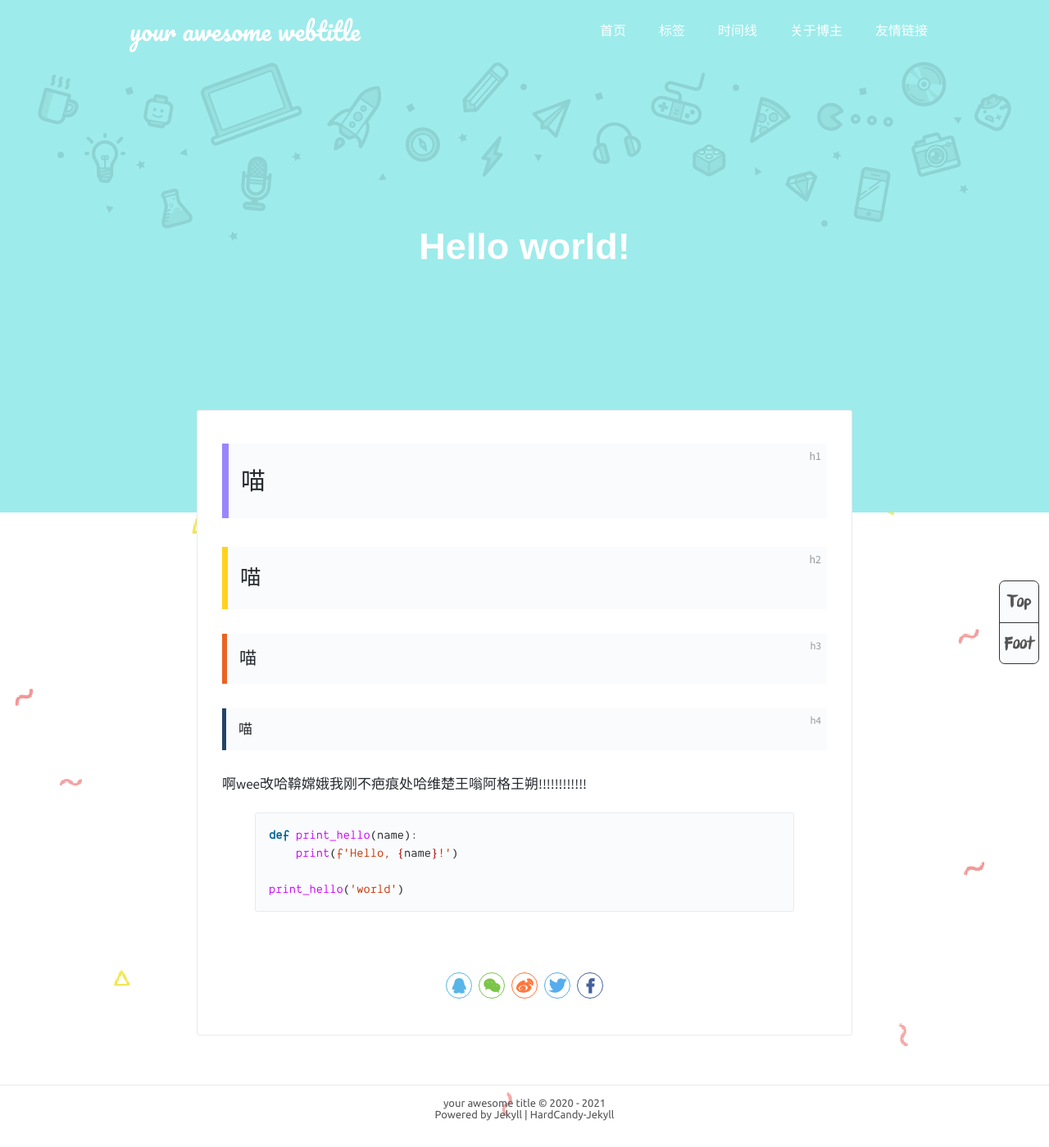
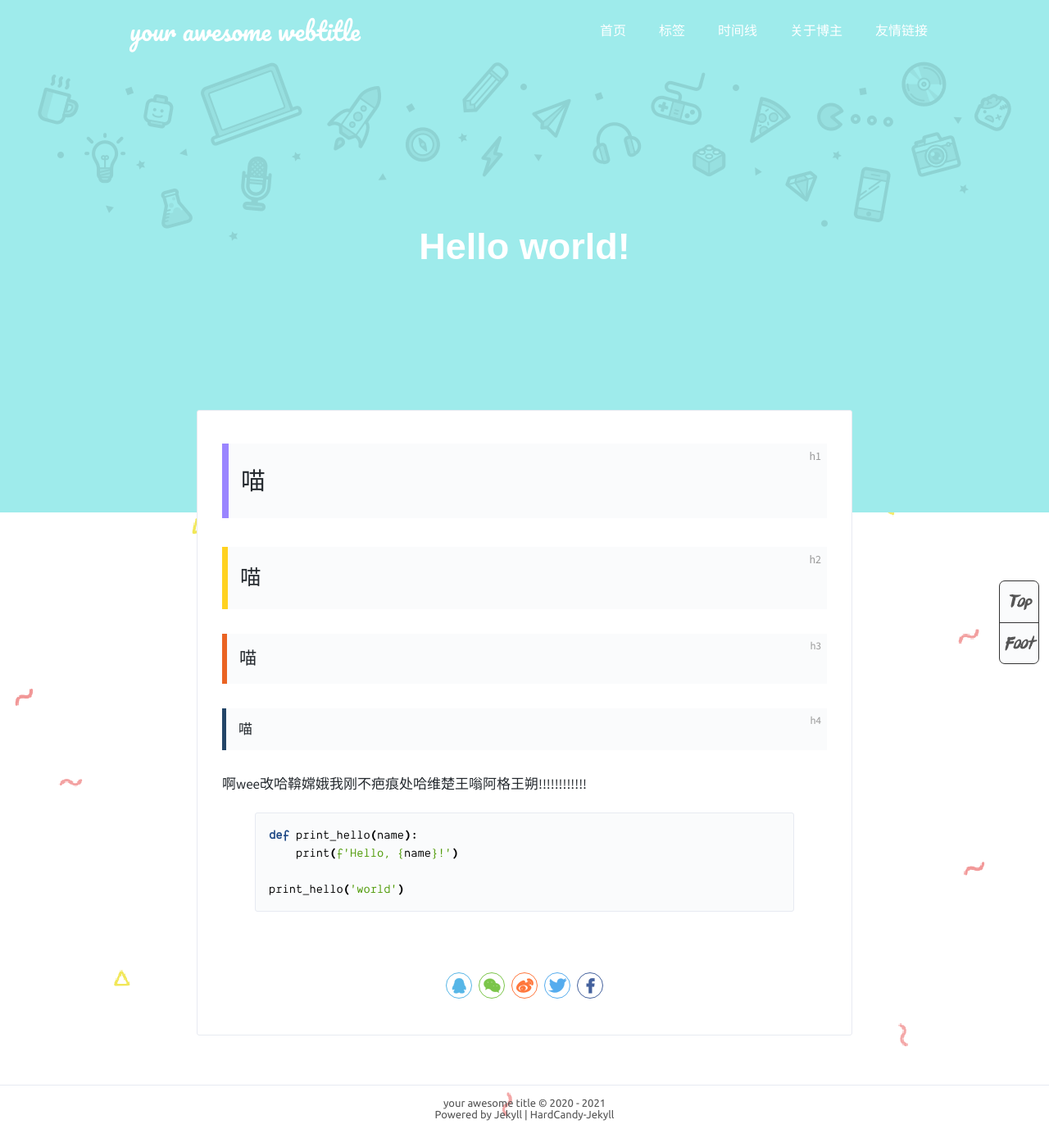
Before and after one commit to Excaive/Excaive.github.io, a Jekyll site: the page built from _posts/2021-01-24-hello-world.md, in a window 1280 px wide. Shown: the whole page at 82% size. Built offline with Jekyll 4.4.1, drawn with Linux system fonts in a browser that asks for light colours; comment, search, counter and statistics services are not loaded.

Commit message:
Update _config.yml

```diff
--- a/_config.yml
+++ b/_config.yml
@@ -55,7 +55,7 @@
 # 代码高亮 使用rouge
 highlighter: rouge
 # 代码高亮主题使用pygments主题: autumn\ default\ emacs\ friendly\ manni\ murphy\ pastie\ perldoc\ tango 任选一个你喜欢的主题名称填在下面的单引号中
-pygmentsTheme: 'manni'
+pygmentsTheme: 'tango'
 
 # 友情链接
 friends:
@@ -66,10 +66,10 @@
 disqus: false
 disqus_url: '' # https://abc.disqus.com/embed.js
 # 来必力评论
-livere: false
+livere: true
 livere_uid: 'MTAyMC8zNDI2OS8xMDgwNg==' # MTAyMC8zNDI2OS8xMDgwNg==
 # Gitment评论 OAuth Application
-Gitment: true
+Gitment: false
 Gitment_owner: ''  # github用户名
 Gitment_repo: ''  # github博客存放的仓库名
 client_id: ''  # 注册 OAuth Application 后获得的 client_id
```
